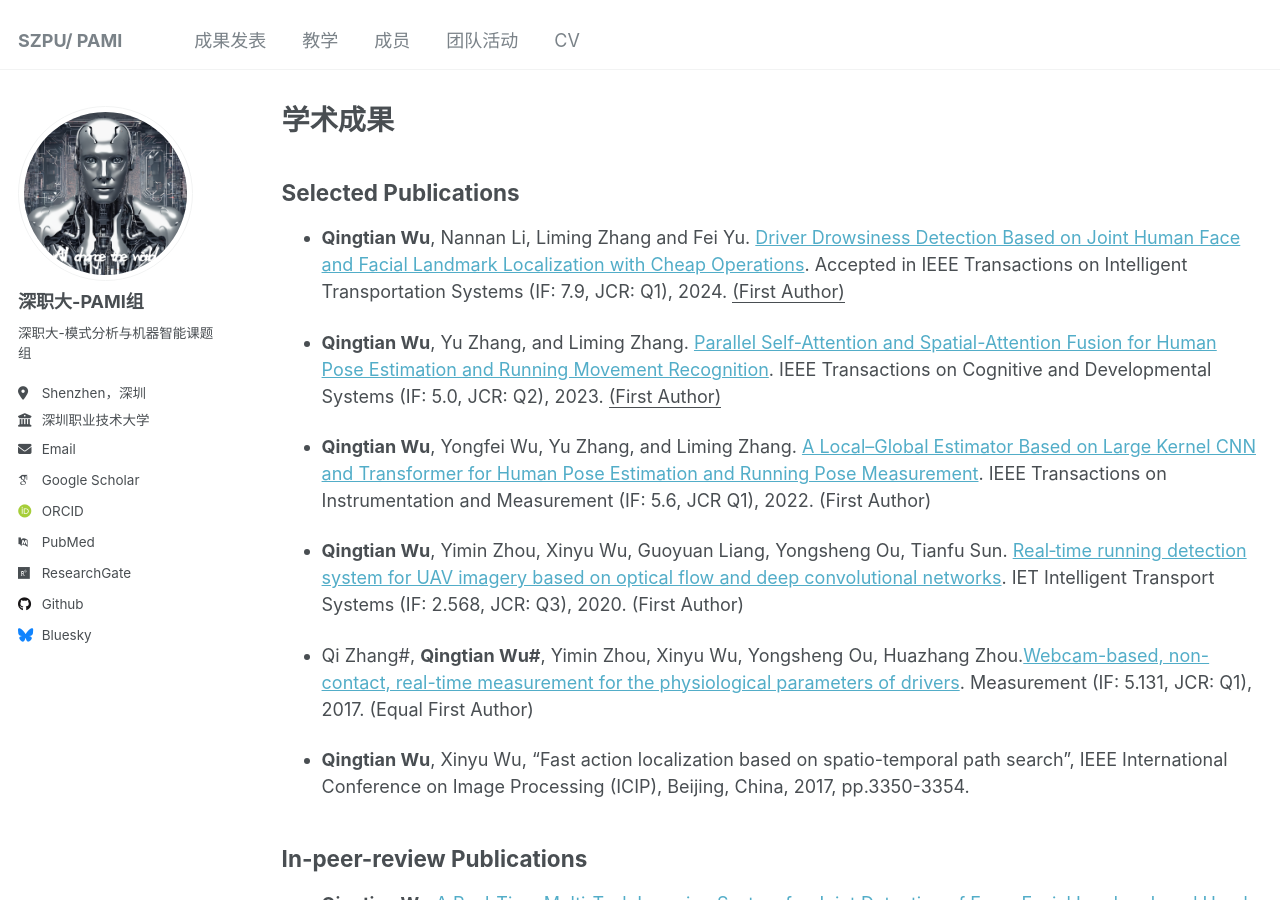
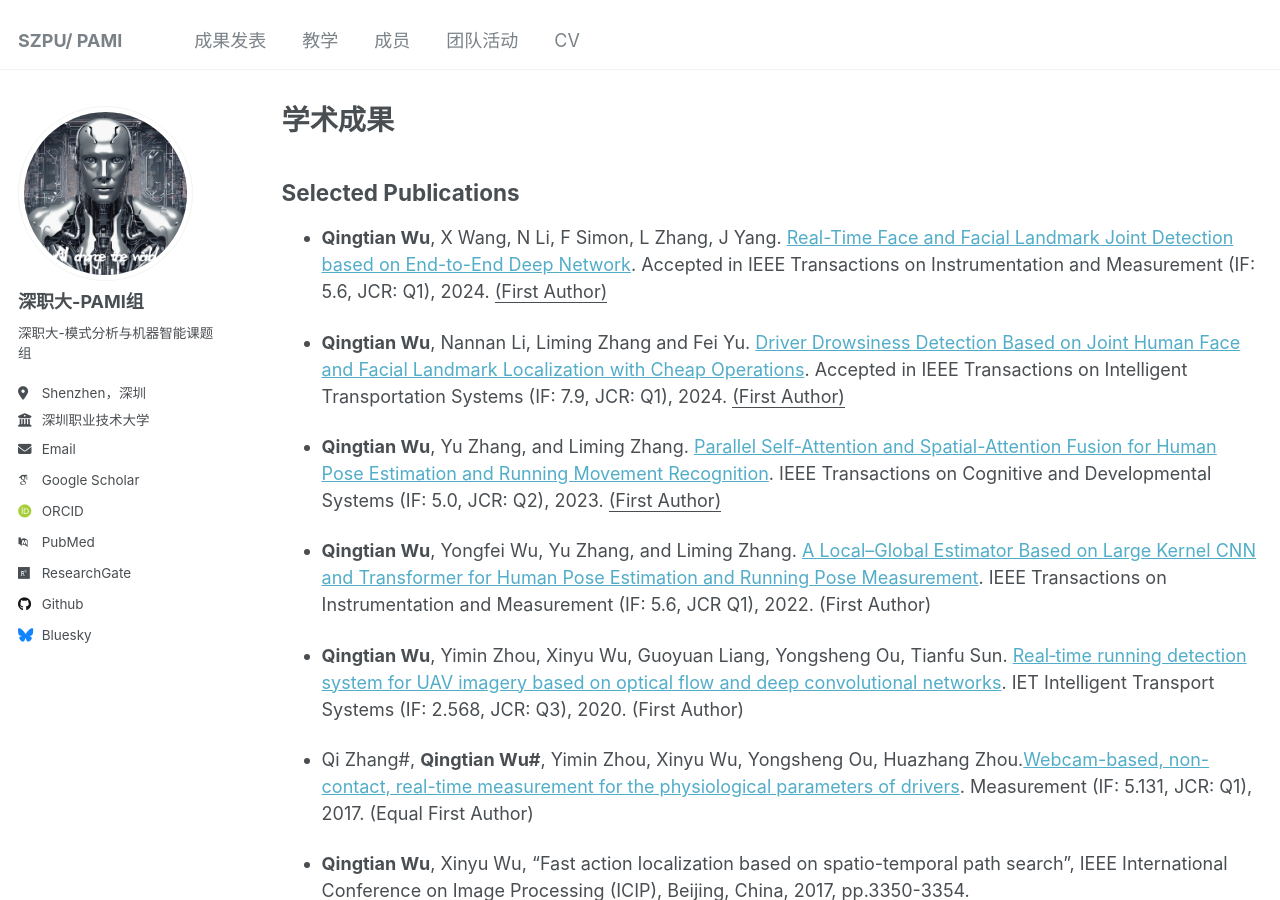
Before and after one commit to shaojiwan/academic.com, a Jekyll site: the page built from _pages/publications.md, in a window 1280 px wide and 900 px high. Built offline with Jekyll 4.4.1, drawn with Linux system fonts in a browser that asks for light colours; some web fonts are replaced.

Commit message:
Update publications.md

```diff
--- a/_pages/publications.md
+++ b/_pages/publications.md
@@ -10,6 +10,8 @@ redirect_from:
 
 Selected Publications
 ------
+* **Qingtian Wu**, X Wang, N Li, F Simon, L Zhang, J Yang. [Real-Time Face and Facial Landmark Joint Detection based on End-to-End Deep Network](https://ieeexplore.ieee.org/abstract/document/10124029). Accepted in IEEE Transactions on Instrumentation and Measurement  (IF: 5.6, JCR: Q1), 2024. <u>(First Author)</u>
+
 * **Qingtian Wu**, Nannan Li, Liming Zhang and Fei Yu. [Driver Drowsiness Detection Based on Joint Human Face and Facial Landmark Localization with Cheap Operations](https://ieeexplore.ieee.org/abstract/document/10124029). Accepted in IEEE Transactions on Intelligent Transportation Systems  (IF: 7.9, JCR: Q1), 2024. <u>(First Author)</u>
 
 * **Qingtian Wu**, Yu Zhang, and Liming Zhang. [Parallel Self-Attention and Spatial-Attention Fusion for Human Pose Estimation and Running Movement Recognition](https://ieeexplore.ieee.org/abstract/document/10124029). IEEE Transactions on Cognitive and Developmental Systems (IF: 5.0, JCR: Q2), 2023. <u>(First Author)</u>
```
